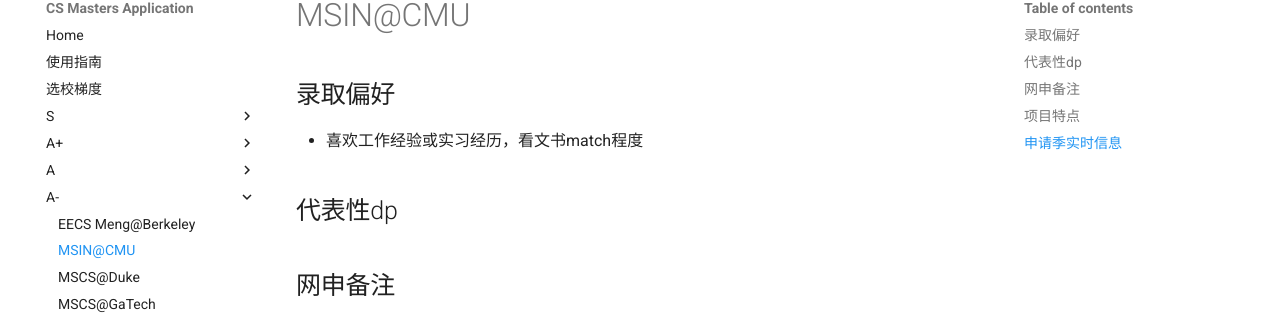
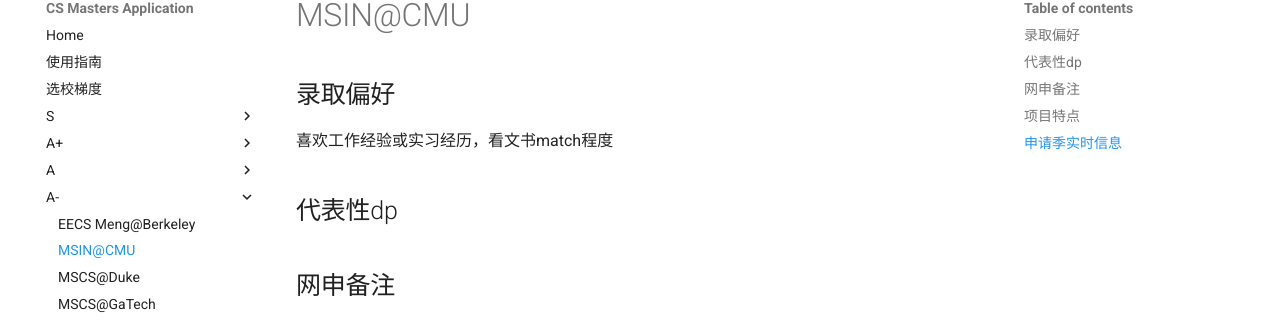
Before and after one commit to opencsapp/opencsapp.github.io, an MkDocs documentation site: the page built from docs/MSIN@CMU.md, in a window 1280 px wide. Shown: the part 103-425 px from the top of the page. Built offline with MkDocs 1.6.1 and Material for MkDocs 9.7.7, drawn with Linux system fonts in a browser that asks for light colours; comment, search, counter and statistics services are not loaded.

```diff
--- a/docs/MSIN@CMU.md
+++ b/docs/MSIN@CMU.md
@@ -1,6 +1,6 @@
 ## 录取偏好
 
-- 喜欢工作经验或实习经历，看文书match程度
+喜欢工作经验或实习经历，看文书match程度
 
 ## 代表性dp
 
```
